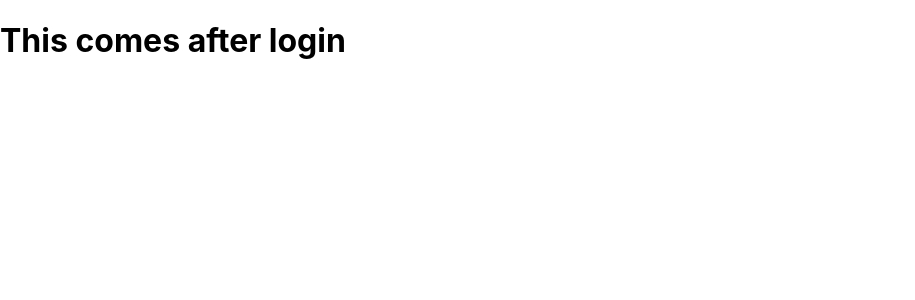
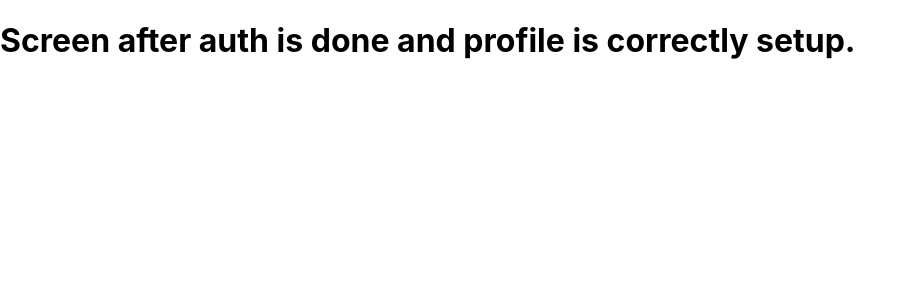
Before and after one commit to hatchways/team-phoenix, a React (Create React App) app in the folder client/: page /after-login in a window 1280 px wide. Shown: the top 300 px of the page, without its empty margins (0-915 px from the left). Built offline with nearby package versions, Linux system fonts and the light colour scheme.

Commit message:
added text

```diff
--- a/client/src/pages/ScreenAfterLogin.js
+++ b/client/src/pages/ScreenAfterLogin.js
@@ -28,7 +28,7 @@ const ScreenAfterLogin = () => {
       fetchData();
     }
   });
-  return <h1>This comes after login</h1>;
+  return <h1>Screen after auth is done and profile is correctly setup. </h1>;
 };
 
 export default ScreenAfterLogin;
```
